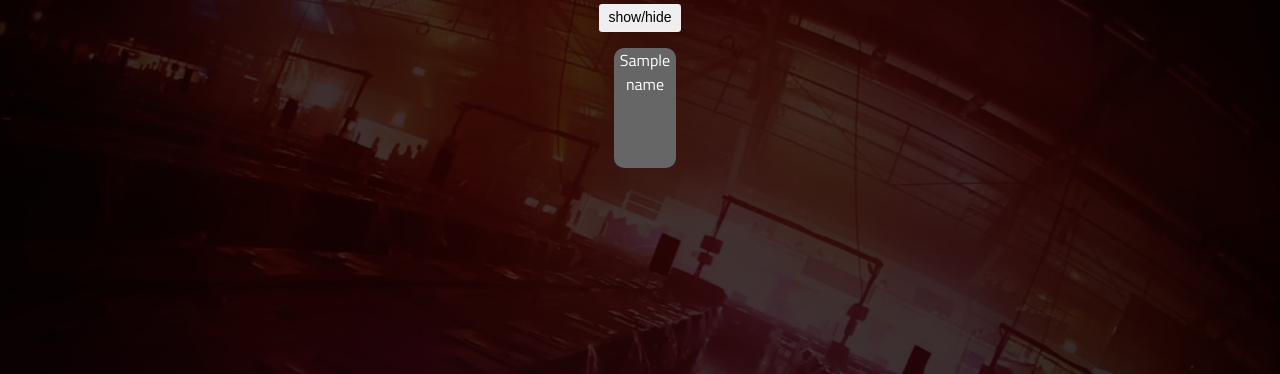
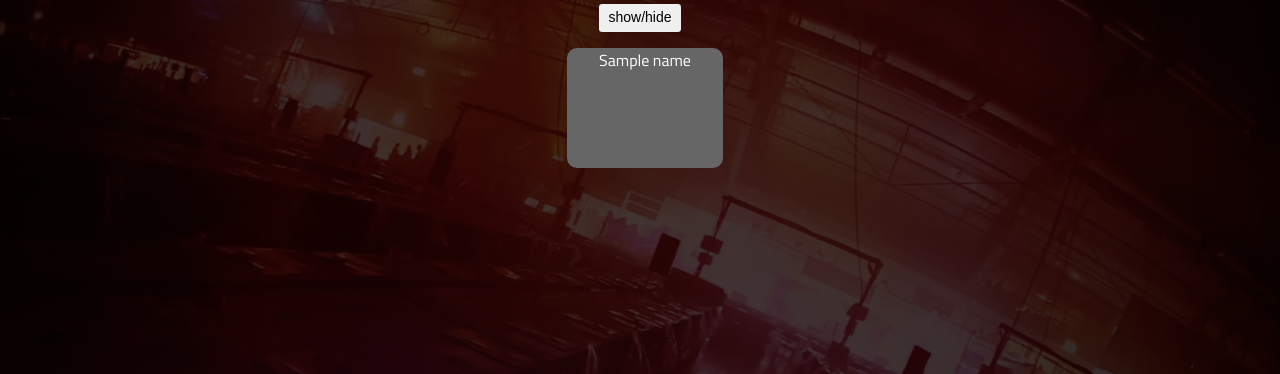
Before and after one commit to dhtech/portal, a Flask app: template app/templates/purltal.html in a window 1280 px wide. Shown: the part 46-420 px from the top of the page. Run offline with Flask 2, Linux system fonts and the light colour scheme; the template is opened without the code that fills it: most values are stand-ins (such as "Sample title", 1, 10 or a date in 2020); some libraries are stand-ins or nearby versions.

Commit message:
Grid changes

```diff
--- a/app/templates/purltal.html
+++ b/app/templates/purltal.html
@@ -53,7 +53,7 @@
             <div class="row justify-content-center">
               {% for subkategori in data[kategori]|sort %}
                 {% for lank in data[kategori][subkategori] %}
-                  <div id="menu" class="{{ kategori }} col-xs-2 col-sm-2 col-ms-2 col-lg-2 col-xl-1">
+                  <div id="menu" class="{{ kategori }} col-sm-2">
                     <a class="{{ lank['name'] }}" href="{{ lank['link'] }}" alt="{{ lank['name'] }}" style="">{{ lank['name'] }}</a>
                   </div>
                 {% endfor %}
```
